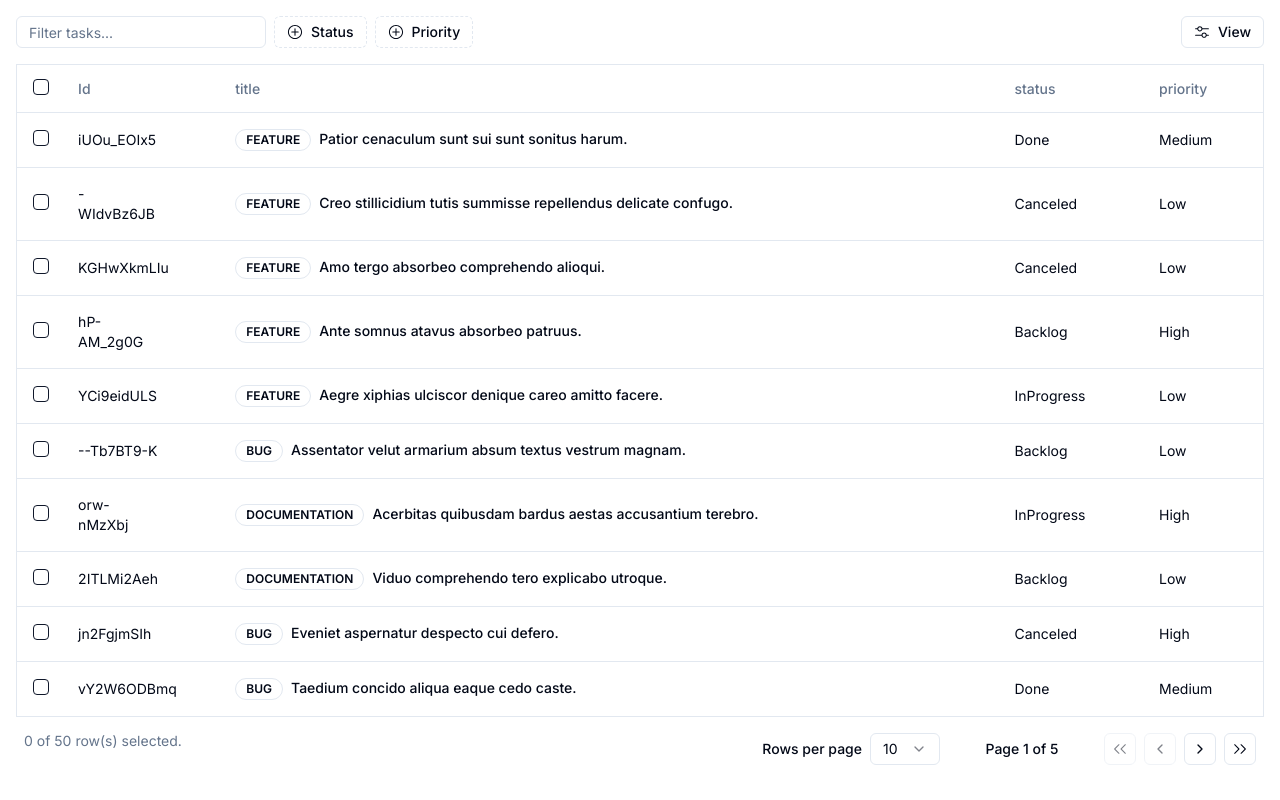
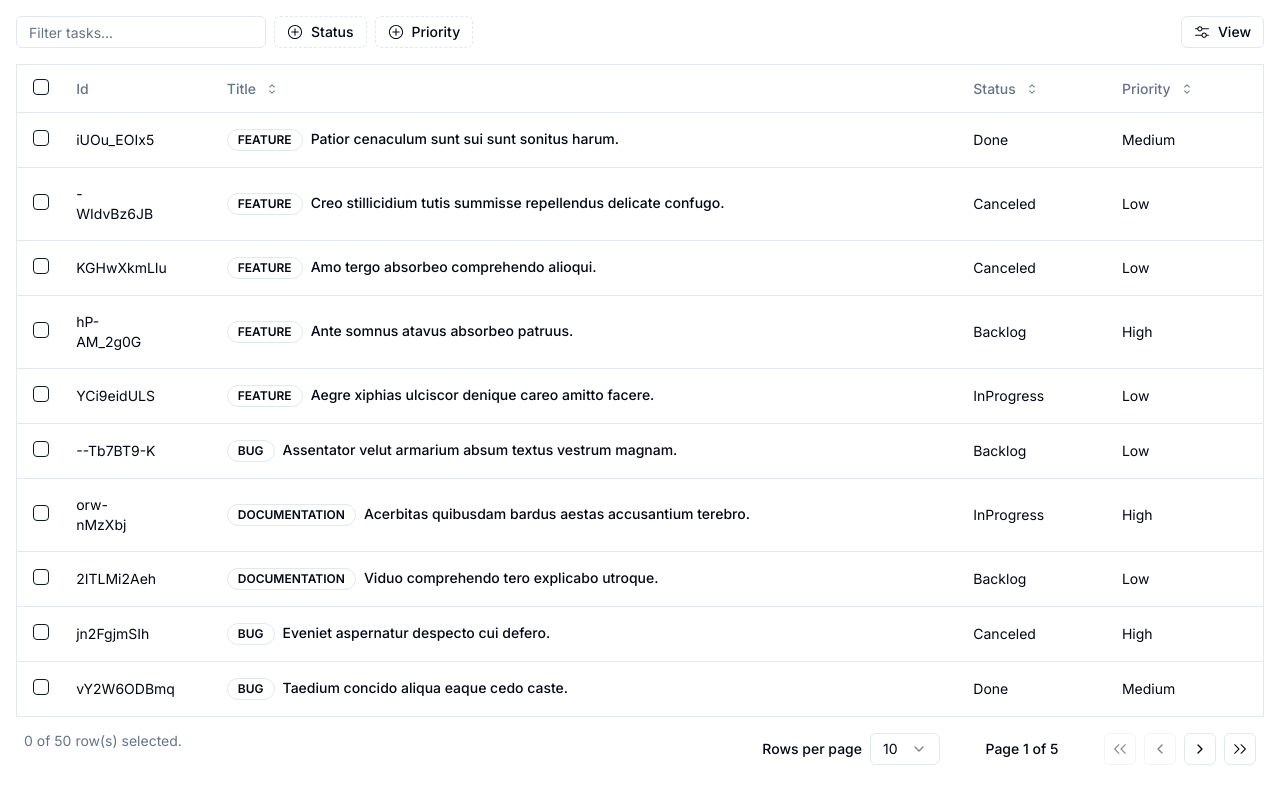
Before and after one commit to rmsoft-shine/Library-Study, a Next.js app: page / in a window 1280 px wide. Built offline with nearby package versions, Linux system fonts and the light colour scheme.

Commit message:
feat: shadcn-ui, Tasks sorting header 추가 및 custom sortfn 혀

```diff
--- /dev/null
+++ b/src/components/TasksHeader.tsx
@@ -0,0 +1,57 @@
+import { cn } from "@/lib/utils";
+import { DropdownMenu, DropdownMenuContent, DropdownMenuItem, DropdownMenuSeparator, DropdownMenuTrigger } from "./ui/dropdown-menu";
+import { Button } from "./ui/button";
+import { Column } from "@tanstack/react-table";
+import { HTMLAttributes } from "react";
+import { ArrowDownIcon, ArrowUpIcon } from "lucide-react";
+import { RxCaretSort, RxEyeNone } from "react-icons/rx";
+
+export default function TasksHeader<TData, TValue>({
+  column,
+  title,
+  className,
+}: {
+  column: Column<TData, TValue>
+  title: string,
+} & HTMLAttributes<HTMLDivElement>) {
+
+  if (!column.getCanSort()) return;
+
+  return (
+    <div className={cn("flex items-center space-x-2", className)}>
+      <DropdownMenu>
+        <DropdownMenuTrigger>
+          <Button
+            variant="ghost"
+            size="sm"
+            className="-ml-3 h-8 data-[state=open:bg-accent]"
+          >
+            <span>{title}</span>
+            {column.getIsSorted() === "desc" ? (
+              <ArrowDownIcon className="ml-2 h-4 w-4" />
+            ) : column.getIsSorted() === "asc" ? (
+              <ArrowUpIcon className="ml-2 h-4 w-4" />
+            ) : (
+              <RxCaretSort className="ml-2 h-4 w-4" />
+            )}
+          </Button>
+        </DropdownMenuTrigger>
+        <DropdownMenuContent align="start">
+          <DropdownMenuItem onClick={() => column.toggleSorting(false)}>
+            <ArrowUpIcon className="mr-2 h-3.5 w-3.5 text-muted-foreground/70" />
+              Asc
+          </DropdownMenuItem>
+          <DropdownMenuItem onClick={() => column.toggleSorting(true)}>
+            <ArrowDownIcon className="mr-2 h-3.5 w-3.5 text-muted-foreground/70" />
+              Desc
+          </DropdownMenuItem>
+          <DropdownMenuSeparator />
+          <DropdownMenuItem onClick={() => column.toggleVisibility(false)}>
+            <RxEyeNone className="mr-2 h-3.5 w-3.5 text-muted-foreground/70" />
+            Hide
+          </DropdownMenuItem>
+        </DropdownMenuContent>
+      </DropdownMenu>
+    </div>
+  )
+}
--- a/src/components/shadData.tsx
+++ b/src/components/shadData.tsx
@@ -5,6 +5,7 @@ import { Checkbox } from "./ui/checkbox";
 import { Badge } from "./ui/badge";
 import { RxCrossCircled, RxQuestionMarkCircled, RxStopwatch } from "react-icons/rx";
 import { ArrowDownIcon, ArrowRightIcon, ArrowUpIcon, CheckCircleIcon, CircleIcon } from "lucide-react";
+import TasksHeader from "./TasksHeader";
 
 /* 스키마 */
 export const taskSchema = z.object({
@@ -53,6 +54,7 @@ export const columns = [ // : ColumnDef<Task>[]
     cell: ({ row }) => <div className="w-[80px]">{row.getValue('id')}</div>,
   }),
   helper.accessor('title', {
+    header: ({ column }) => <TasksHeader column={column} title="Title"/>,
     cell: ({ row }) => {
       return (
         <div className="flex space-x-2">
@@ -67,14 +69,44 @@ export const columns = [ // : ColumnDef<Task>[]
     }
   }),
   helper.accessor('status', {
+    header: ({ column }) => <TasksHeader column={column} title="Status"/>,
     filterFn: (row, id, value) => {
-      return value.includes(row.getValue(id))
+      return value.includes(row.getValue(id));
+    },
+    sortingFn: (a, b) => {
+      const status: {
+        [key: string]: number,
+      } = {
+        Canceled: 1,
+        Done: 2,
+        Backlog: 3,
+        InProgress: 4,
+        Todo: 5,
+      }
+
+      const A = a.getValue('status') as string;
+      const B = b.getValue('status') as string;
+      return status[A] > status[B] ? 1 : status[A] < status[B] ? -1 : 0;
     }
   }),
   helper.accessor('priority', {
+    header: ({ column }) => <TasksHeader column={column} title="Priority"/>,
     filterFn: (row, id, value) => {
-      return value.includes(row.getValue(id))
-    }
+      return value.includes(row.getValue(id));
+    },
+    sortingFn: (a, b) => {
+      const priority: {
+        [key: string]: number,
+      } = {
+        Low: 1,
+        Medium: 2,
+        High: 3,
+      }
+
+      const A = a.getValue('priority') as string;
+      const B = b.getValue('priority') as string;
+      return priority[A] > priority[B] ? 1 : priority[A] < priority[B] ? -1 : 0;
+    },
   }),
 ]
 
```
